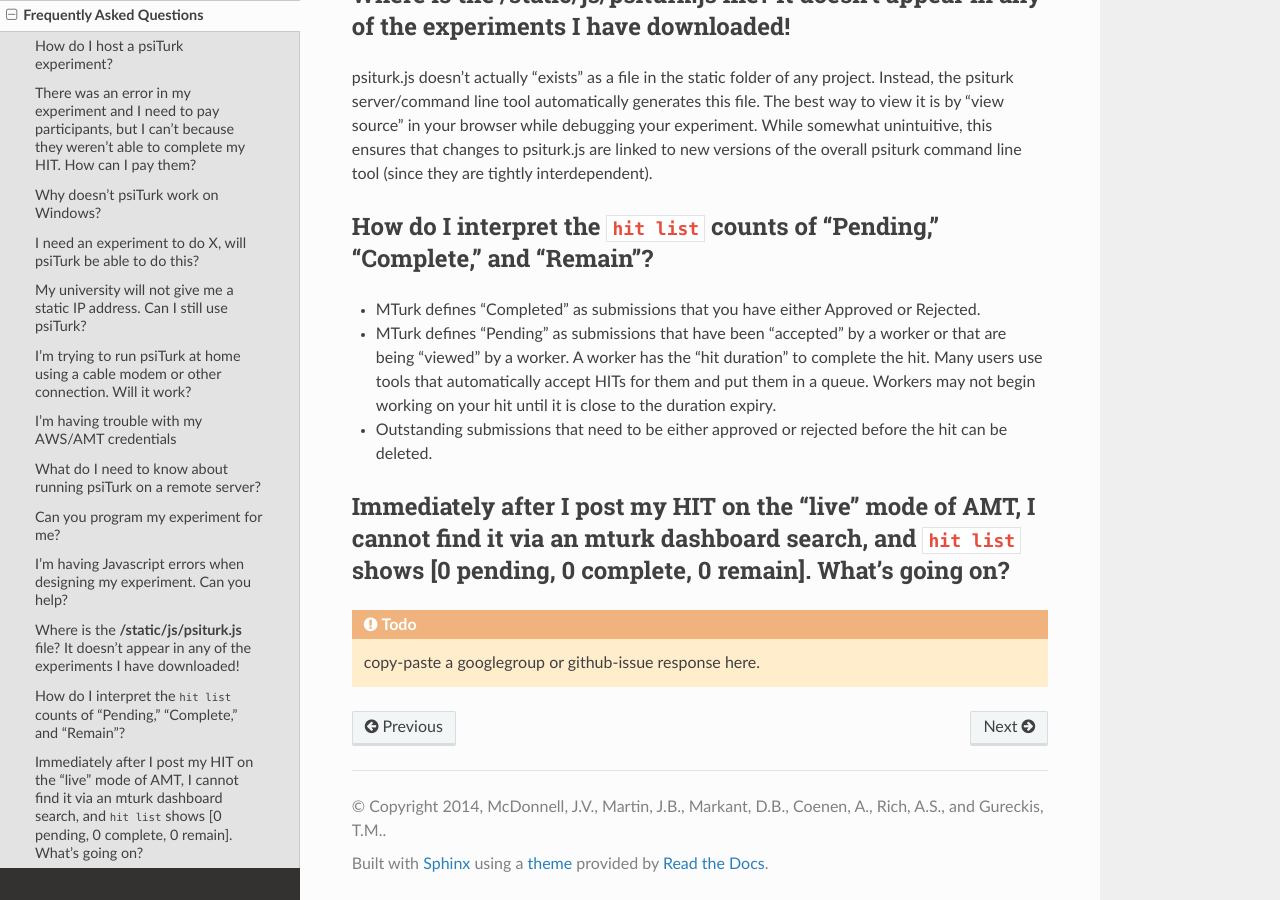
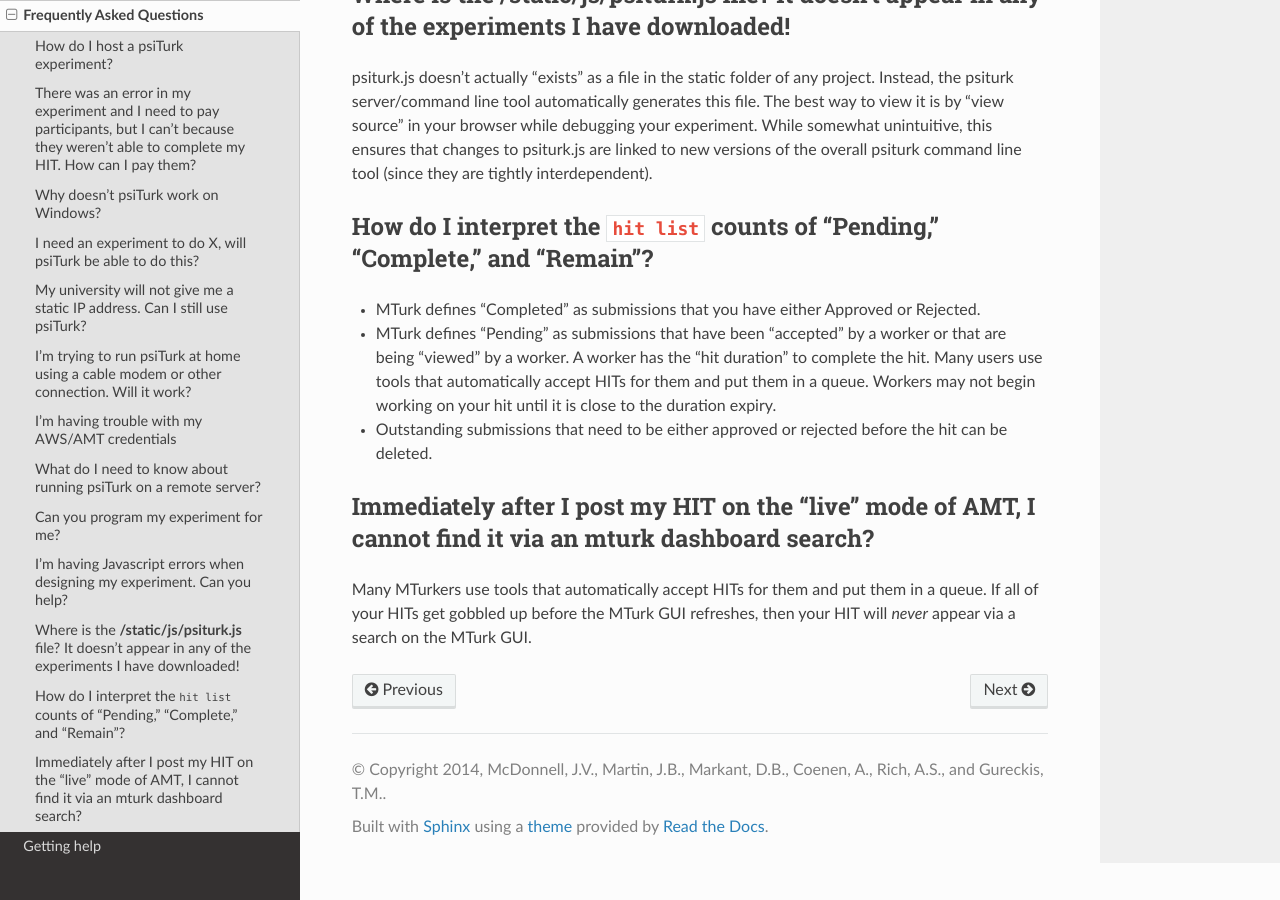
Before and after one commit to NYUCCL/psiTurk, a Sphinx documentation site: the page built from doc/faq.rst, in a window 1280 px wide and 900 px high, scrolled down 2622 px. Built offline with Sphinx 7.4.7 and the Read the Docs theme 2.0.0, drawn with Linux system fonts in a browser that asks for light colours.

Commit message:
add note about not seeing hit on mturk gui

```diff
--- a/doc/faq.rst
+++ b/doc/faq.rst
@@ -155,7 +155,9 @@
 
 .. _why-no-hits-available:
 
-Immediately after I post my HIT on the "live" mode of AMT, I cannot find it via an mturk dashboard search, and ``hit list`` shows [0 pending, 0 complete, 0 remain]. What's going on?
-~~~~~~~~~~~~~~~~~~~~~~~~~~~~~~~~~~~~~~~~~~~~~~~~~~~~~~~~~~~~~~~~~~~~~~~~~~~~~~~~~~~~~~~~~~~~~~~~~~~~~~~~~~~~~~~~~~~~~~~~~~~~~~~~~~~~~~~~~~~~~~~~~~~~~~~~~~~~~~~~~~~~~~~~~~~~~~~~~~~~~
+Immediately after I post my HIT on the "live" mode of AMT, I cannot find it via an mturk dashboard search?
+~~~~~~~~~~~~~~~~~~~~~~~~~~~~~~~~~~~~~~~~~~~~~~~~~~~~~~~~~~~~~~~~~~~~~~~~~~~~~~~~~~~~~~~~~~~~~~~~~~~~~~~~~~
 
-.. todo:: copy-paste a googlegroup or github-issue response here.
+Many MTurkers use tools that automatically accept HITs for them
+and put them in a queue. If all of your HITs get gobbled up before the MTurk GUI
+refreshes, then your HIT will *never* appear via a search on the MTurk GUI.
```
